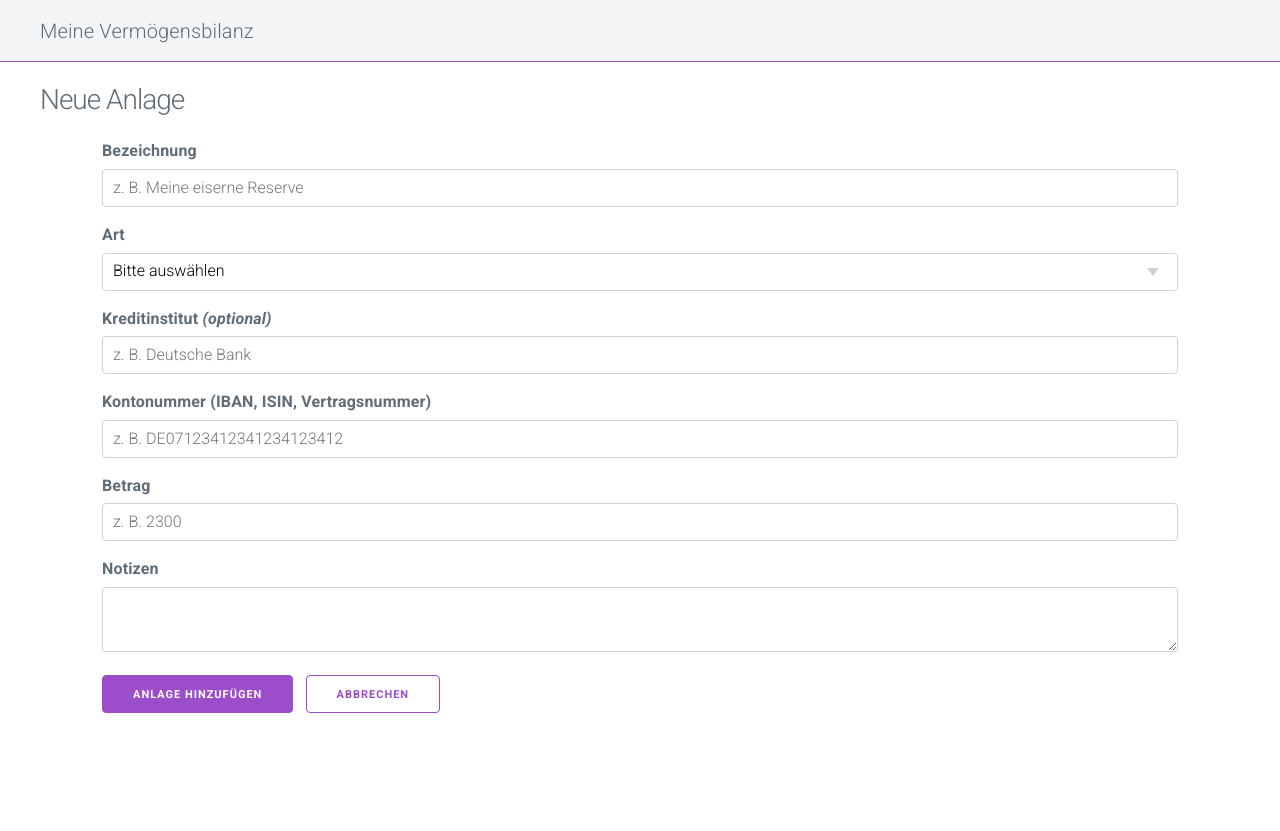
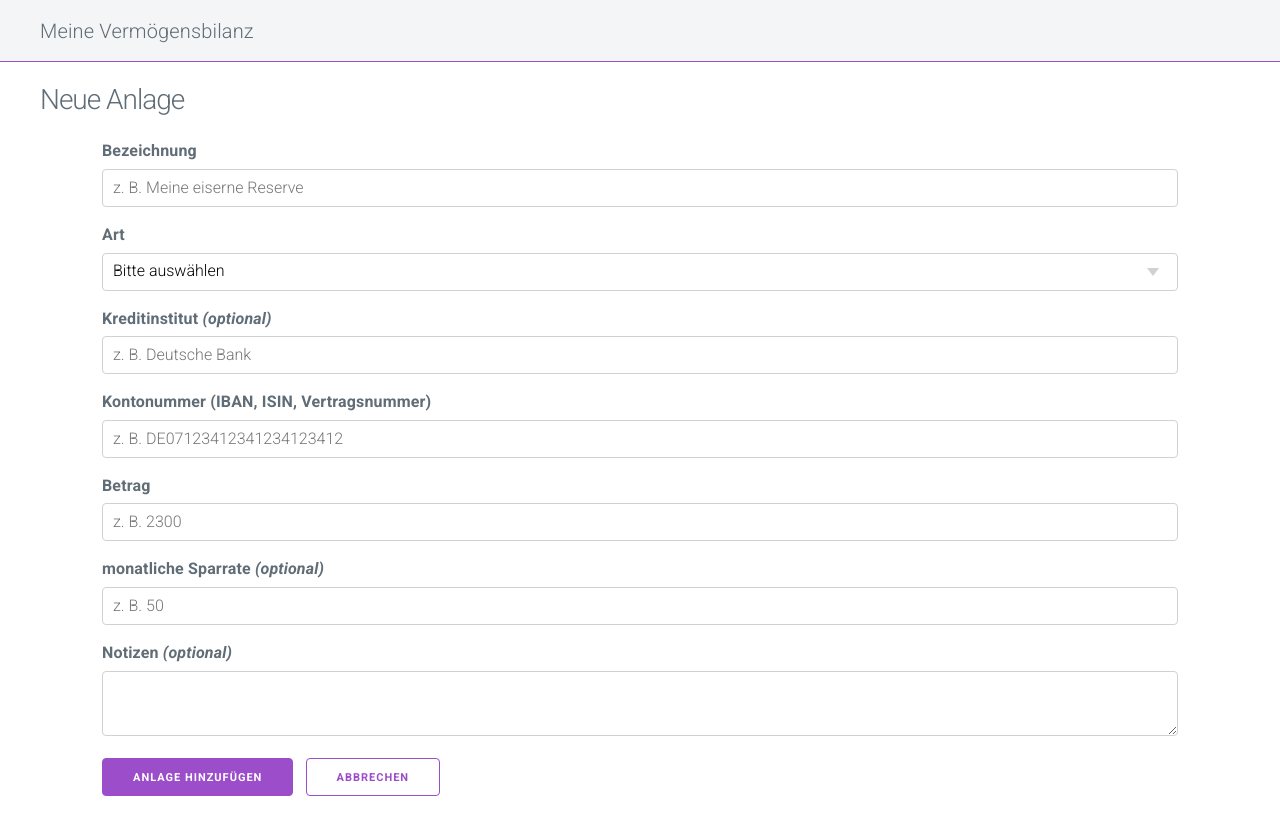
Before and after one commit to CaptaNova/moneta, a Vue app: page /financial-statement/asset/add in a window 1280 px wide. Before the commit the page ends 800 px from the top, so only its background shows below. Built offline with nearby package versions, Linux system fonts and the light colour scheme.

Commit message:
feat(asset): add optional savings rate to an asset
When creating an asset it is possible to specify an (optional) monthly
savings rate. This is stored in the loanRepaymentForm property. This
property does not exist on the FinancialProduct schema but is borrowed
from the LoadOrCredit schema.

```diff
--- /dev/null
+++ b/src/models/Currency.ts
@@ -0,0 +1 @@
+export type Currency = "EUR";
--- a/src/models/FinancialProduct.ts
+++ b/src/models/FinancialProduct.ts
@@ -1,4 +1,5 @@
 import { AssetType } from "./AssetType";
+import { Currency } from "./Currency";
 
 // see https://schema.org/Thing
 interface Thing {
@@ -22,9 +23,18 @@ interface Service extends Thing {
 // see https://schema.org/FinancialProduct
 export interface FinancialProduct extends Service {
   amount: {
-    currency: "EUR" | "USD";
+    currency: Currency;
     value: number; // Betrag
   };
 
   //   interestRate: number; // Verzinsung
+
+  // borrowed from https://schema.org/LoanOrCredit
+  loanRepaymentForm?: {
+    loanPaymentAmount: {
+      currency: Currency;
+      value: number; // Betrag
+    };
+    loanPaymentFrequency: number;
+  };
 }
--- a/src/models/index.ts
+++ b/src/models/index.ts
@@ -1,5 +1,6 @@
 export * from "./AssetType";
 export * from "./AssetTypeConfiguration";
+export * from "./Currency";
 export * from "./Document";
 export * from "./FinancialProduct";
 export * from "./FinancialProductConfiguration";
--- a/src/utils/createDownloadFile.ts
+++ b/src/utils/createDownloadFile.ts
@@ -24,6 +24,16 @@ function mapToSchema(asset: FinancialProduct): unknown {
     },
     description: asset.description,
     identifier: asset.identifier,
+    loanRepaymentForm: asset.loanRepaymentForm
+      ? {
+          "@type": "RepaymentSpecification",
+          loanPaymentAmount: {
+            currency: asset.loanRepaymentForm.loanPaymentAmount.currency,
+            value: asset.loanRepaymentForm.loanPaymentAmount.value.toString(10),
+          },
+          loanPaymentFrequency: asset.loanRepaymentForm.loanPaymentFrequency,
+        }
+      : undefined,
     name: asset.name,
     provider: asset.provider
       ? {
--- a/src/utils/parseAssets.ts
+++ b/src/utils/parseAssets.ts
@@ -19,6 +19,19 @@ function parseAssetsV1(data: Partial<FinancialProduct>[]): FinancialProduct[] {
     },
     description: item.description,
     identifier: item.identifier ?? `error:${Date.now()}`,
+    loanRepaymentForm: item.loanRepaymentForm
+      ? {
+          loanPaymentAmount: {
+            currency:
+              item.loanRepaymentForm.loanPaymentAmount.currency || "EUR",
+            value: Number.parseFloat(
+              ((item.loanRepaymentForm.loanPaymentAmount
+                .value as unknown) as string) ?? "0"
+            ),
+          },
+          loanPaymentFrequency: item.loanRepaymentForm.loanPaymentFrequency,
+        }
+      : undefined,
     name: item.name ?? "UNNAMED ASSET",
     provider: item.provider
       ? {
--- a/src/views/AssetCreate.vue
+++ b/src/views/AssetCreate.vue
@@ -52,9 +52,20 @@
           required
           v-model.number="asset.amount"
         />
+        <!-- savings rate -->
+        <label for="savingsRateField"
+          >monatliche Sparrate <em>(optional)</em></label
+        >
+        <input
+          type="number"
+          id="savingsRateField"
+          placeholder="z. B. 50"
+          v-model.number="asset.savingsRate"
+        />
         <!-- notes -->
-        <label for="notesField">Notizen</label>
+        <label for="notesField">Notizen <em>(optional)</em></label>
         <textarea id="notesField" v-model.trim="asset.description"></textarea>
+        <!-- actions -->
         <button type="submit" class="button">Anlage hinzufügen</button>
         &nbsp;
         <button type="button" class="button-outline" @click.prevent="onAbort">
@@ -83,6 +94,7 @@ export default defineComponent({
         description: "",
         name: "",
         provider: "",
+        savingsRate: (undefined as unknown) as number,
         type: "",
       },
     };
@@ -107,7 +119,6 @@ export default defineComponent({
       this.$router.push("/financial-statement");
     },
     onFormSubmit() {
-      console.log("this.asset.description", this.asset.description);
       const newAsset: FinancialProduct = {
         amount: {
           currency: "EUR",
@@ -115,6 +126,15 @@ export default defineComponent({
         },
         description: this.asset.description || undefined,
         identifier: this.asset.accountNumber,
+        loanRepaymentForm: this.asset.savingsRate
+          ? {
+              loanPaymentAmount: {
+                currency: "EUR",
+                value: this.asset.savingsRate,
+              },
+              loanPaymentFrequency: 1, // monthly
+            }
+          : undefined,
         name: this.asset.name,
         provider: this.asset.provider
           ? { name: this.asset.provider }
```
